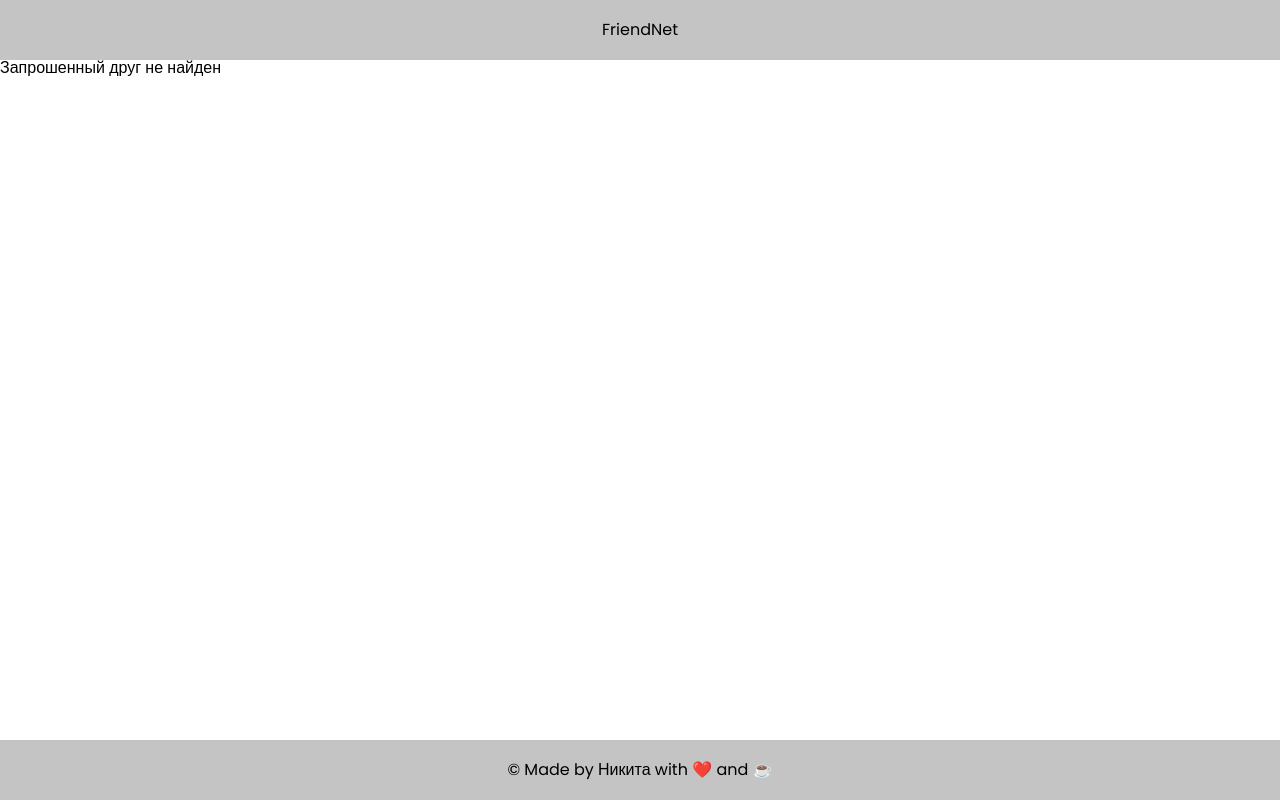
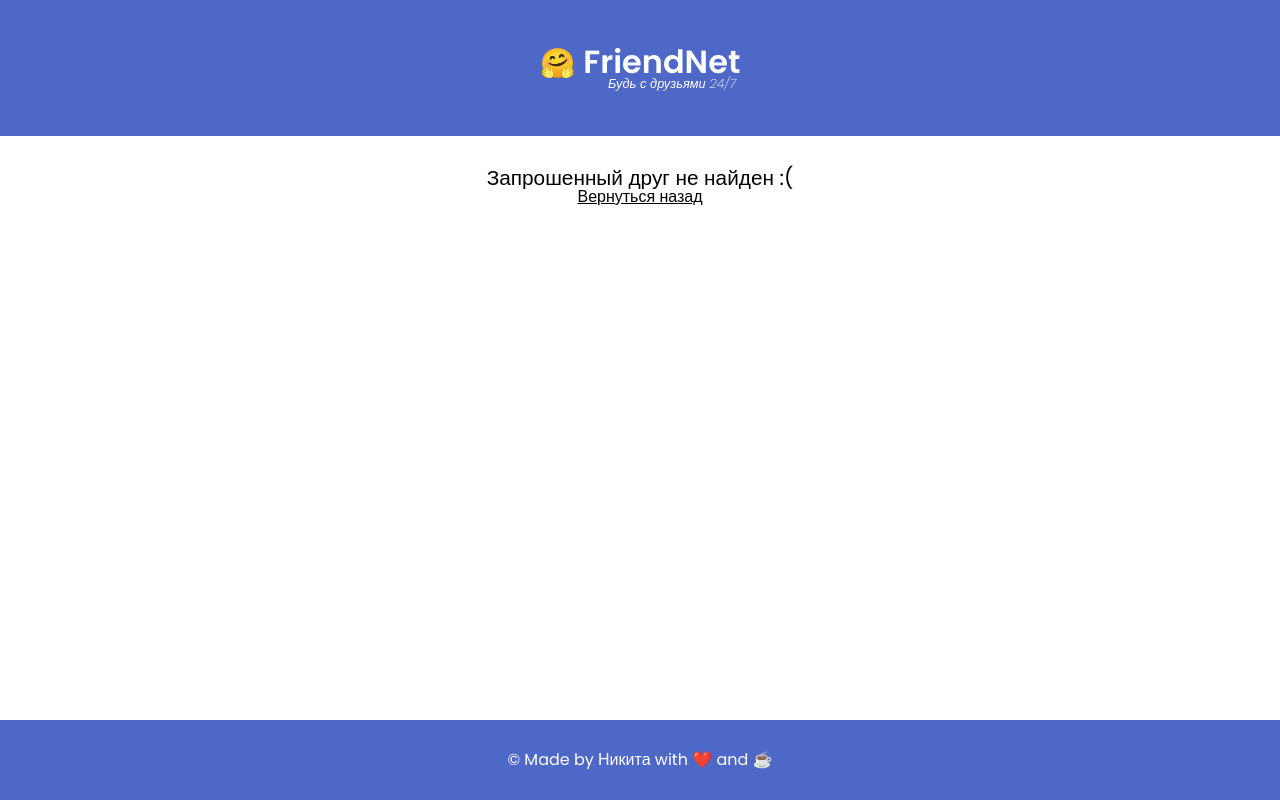
Before and after one commit to nick6850/friend_net, a React (Create React App) app: page /friend/1 in a window 1280 px wide. Built offline with nearby package versions, Linux system fonts and the light colour scheme.

Commit message:
Made elements look nicer on smaller screens

```diff
--- a/src/components/FriendsList/FriendsList.module.scss
+++ b/src/components/FriendsList/FriendsList.module.scss
@@ -8,9 +8,7 @@
 .friends {
   margin: 2rem auto;
   max-width: 400px;
-
-  @media (min-width: 768px) {
-  }
+  padding: 1rem;
 
   h1 {
     font-size: 1.5rem;
--- a/src/layout/Layout.module.scss
+++ b/src/layout/Layout.module.scss
@@ -13,13 +13,46 @@ footer {
   display: flex;
   justify-content: center;
   align-items: center;
-  height: 60px;
-  padding: 0 20px;
-  background-color: #c4c4c4;
-  position: relative;
+  color: #fff;
+}
+
+.header {
+  min-height: 100px;
+  max-height: 125px;
+  height: 15vh;
+  padding: 0.5rem 1.25rem;
+  background-color: #4e68c7;
+
+  @media (max-width: 650px) {
+    flex-direction: column;
+  }
+
+  .logo {
+    font-size: 2rem;
+    font-weight: 600;
+    flex: 1;
+    text-align: center;
+
+    span {
+      font-size: 1.8rem;
+    }
+
+    .slogan {
+      font-size: 0.8rem;
+      margin-left: 4rem;
+      font-weight: 200;
+      font-style: italic;
+    }
+  }
 
   .logout {
-    position: absolute;
-    right: 1rem;
   }
 }
+
+.footer {
+  min-height: 80px;
+  max-height: 100px;
+  height: 10vh;
+  padding: 0 20px;
+  background-color: #4e68c7;
+}
--- a/src/layout/Layout.tsx
+++ b/src/layout/Layout.tsx
@@ -1,7 +1,5 @@
 import { Outlet } from "react-router";
 import styles from "./Layout.module.scss";
-import { useEffect, useState } from "react";
-import { Credentials } from "../types/types";
 import Button from "../components/Button/Button";
 import useLoginStatus from "../hooks/useLoginStatus";
 
@@ -11,7 +9,12 @@ function Layout() {
   return (
     <div className={styles.layout}>
       <header className={styles.header}>
-        <div className={styles.logo}>FriendNet</div>
+        <div className={styles.logo}>
+          <div>
+            <span>🤗</span> FriendNet
+          </div>
+          <div className={styles.slogan}>Будь с друзьями 24/7</div>
+        </div>
         {isLoggedIn ? (
           <div className={styles.logout}>
             <Button
--- a/src/pages/Friend/Friend.module.scss
+++ b/src/pages/Friend/Friend.module.scss
@@ -1,3 +1,12 @@
+.no-friend {
+  margin-top: 2rem;
+  text-align: center;
+
+  .warning {
+    font-size: 1.3rem;
+  }
+}
+
 .container {
   max-width: 400px;
   display: flex;
@@ -30,11 +39,11 @@
     margin-right: 1rem;
   }
 
-  a {
-    color: black;
-  }
-
   .error-message {
     color: red;
   }
 }
+
+a {
+  color: black;
+}
--- a/src/pages/Friend/Friend.tsx
+++ b/src/pages/Friend/Friend.tsx
@@ -16,13 +16,20 @@ function Friend() {
         console.log(friend.id.value);
         return friend.login.username === username;
       });
-      console.log(friend);
       setFriend(friend);
     }
   }, []);
 
   if (!friend) {
-    return <div>Запрошенный друг не найден</div>;
+    return (
+      <div className={style["no-friend"]}>
+        <span className={style["warning"]}>Запрошенный друг не найден :(</span>
+        <br />
+        <span>
+          <Link to="/">Вернуться назад</Link>
+        </span>
+      </div>
+    );
   }
 
   return (
--- a/src/pages/Login/Login.module.scss
+++ b/src/pages/Login/Login.module.scss
@@ -10,7 +10,7 @@
     border: 1px solid #ccc;
   }
 
-  input:invalid {
+  input:user-invalid {
     border: 1px solid red;
   }
 
```
